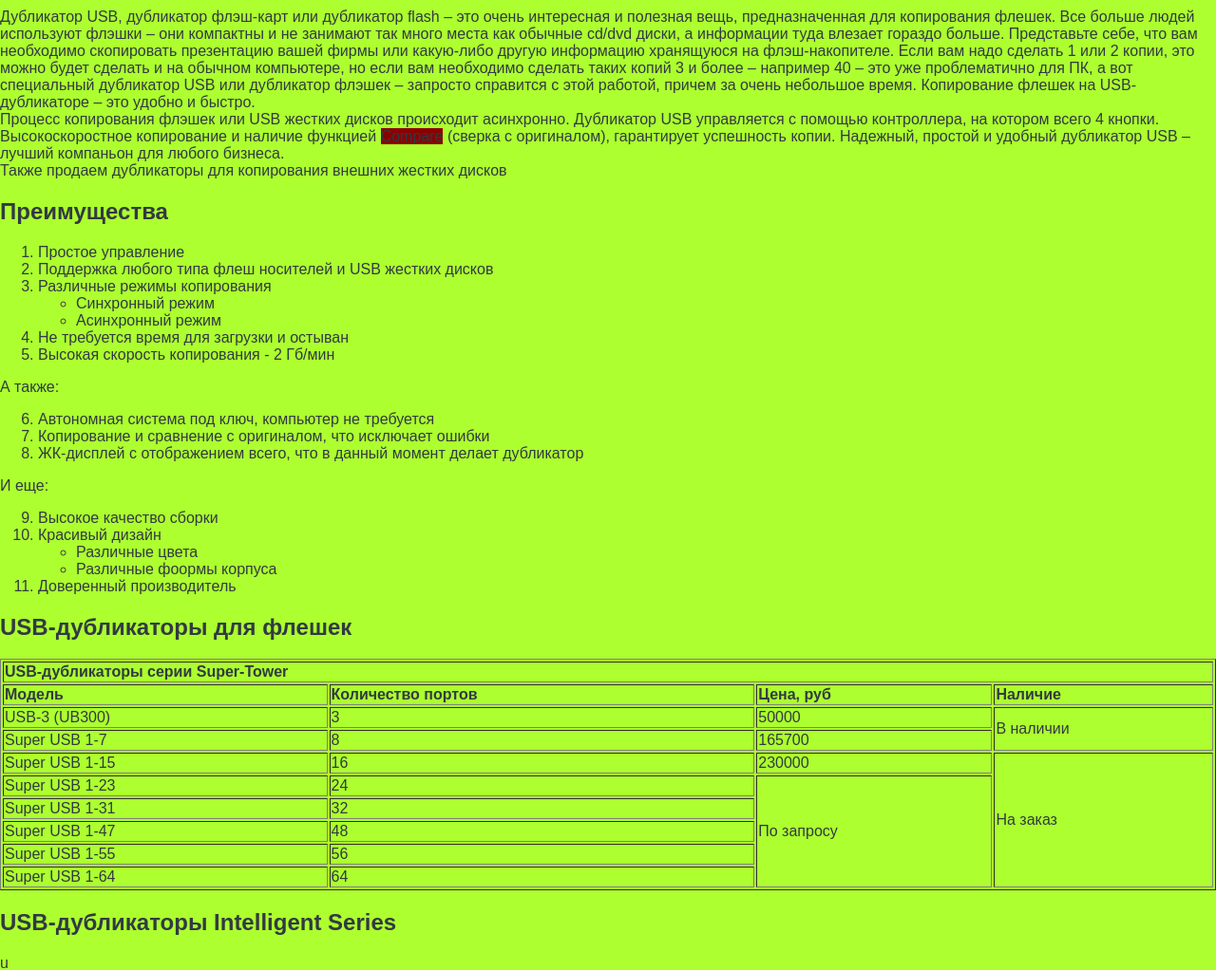
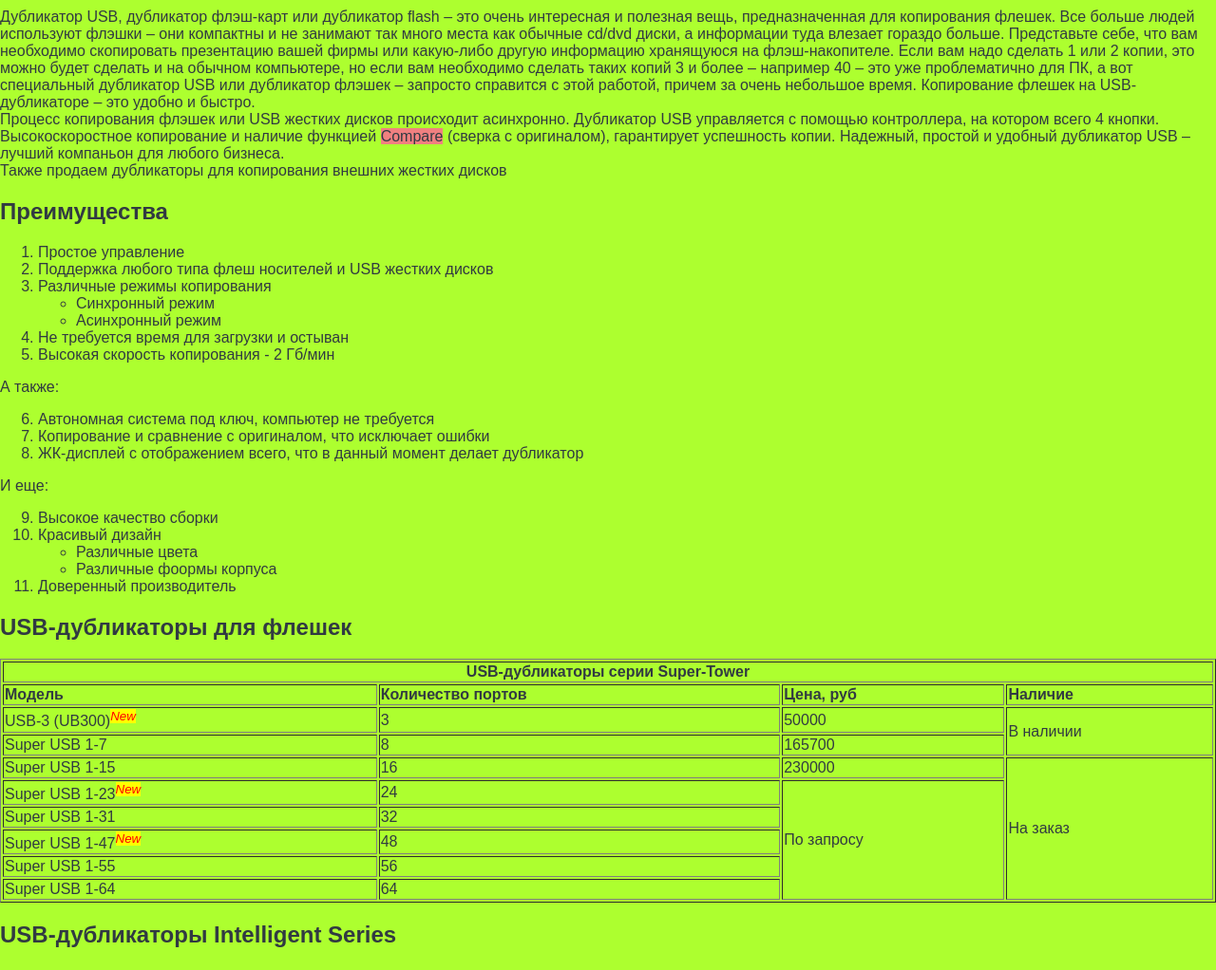
Before and after one commit to RuslanKrutik/KrutikovR, a plain HTML site: page lab2/usb.html in a window 1280 px wide. Shown: the part 200-1222 px from the top of the page at 95% size. Drawn offline with Linux system fonts and the light colour scheme.

Commit message:
Выделение новинок

```diff
--- a/lab2/usb.html
+++ b/lab2/usb.html
@@ -43,7 +43,7 @@
             Процесс копирования флэшек или USB жестких дисков происходит
             асинхронно. Дубликатор USB управляется с помощью
             контроллера, на котором всего 4 кнопки. Высокоскоростное
-            копирование и наличие функцией <span title="патентованная технология !" style="background-color: darkred; color: whitegit">Compare</span> (сверка с оригиналом),
+            копирование и наличие функцией <span title="патентованная технология !" style="background-color: lightcoral; color: whitegit">Compare</span> (сверка с оригиналом),
             гарантирует успешность копии. Надежный, простой и удобный
             дубликатор USB &ndash; лучший компаньон для любого бизнеса.
             </div>
@@ -86,7 +86,7 @@
 
             <table border="1" width="100%">
                 <tr style="font-weight: bold;">
-                    <td colspan="4">USB-дубликаторы серии Super-Tower</td>
+                    <td colspan="4" style="text-align: center;">USB-дубликаторы серии Super-Tower</td>
                 </tr>
                 <tr style="font-weight: bold;">
                     <td>Модель</td>
@@ -95,7 +95,8 @@
                     <td>Наличие</td>
                 </tr>
                 <tr>
-                    <td>USB-3 (UB300)</td>
+                    <td>USB-3 (UB300)<sup style="background-color: yellow; color: red;"
+                        title="Модель USB 3 (UB300) появилась в продаже 17.02.2023"><i>New</i></sup></td>
                     <td>3</td>
                     <td>50000</td>
                     <td rowspan="2">В наличии</td>
@@ -113,7 +114,8 @@
                     <td rowspan="6">На заказ</td>
                 </tr>
                 <tr>
-                    <td>Super USB 1-23</td>
+                    <td>Super USB 1-23<sup style="background-color: yellow; color: red;"
+                        title="Модель USB 1-23 появилась в продаже 09.05.2023"><i>New</i></sup></td>
                     <td>24</td>
                     <td rowspan="5">По запросу</td>
                     <!-- <td>На заказ</td> -->
@@ -125,7 +127,8 @@
                     <!-- <td>На заказ</td> -->
                 </tr>
                 <tr>
-                    <td>Super USB 1-47</td>
+                    <td>Super USB 1-47<sup style="background-color: yellow; color: red;"
+                        title="Модель USB 1-47 появилась в продаже 09.01.2024"><i>New</i></sup></td>
                     <td>48</td>
                     <!-- <td>По запосу</td>
                     <td>На зкаказ</td> -->
```
